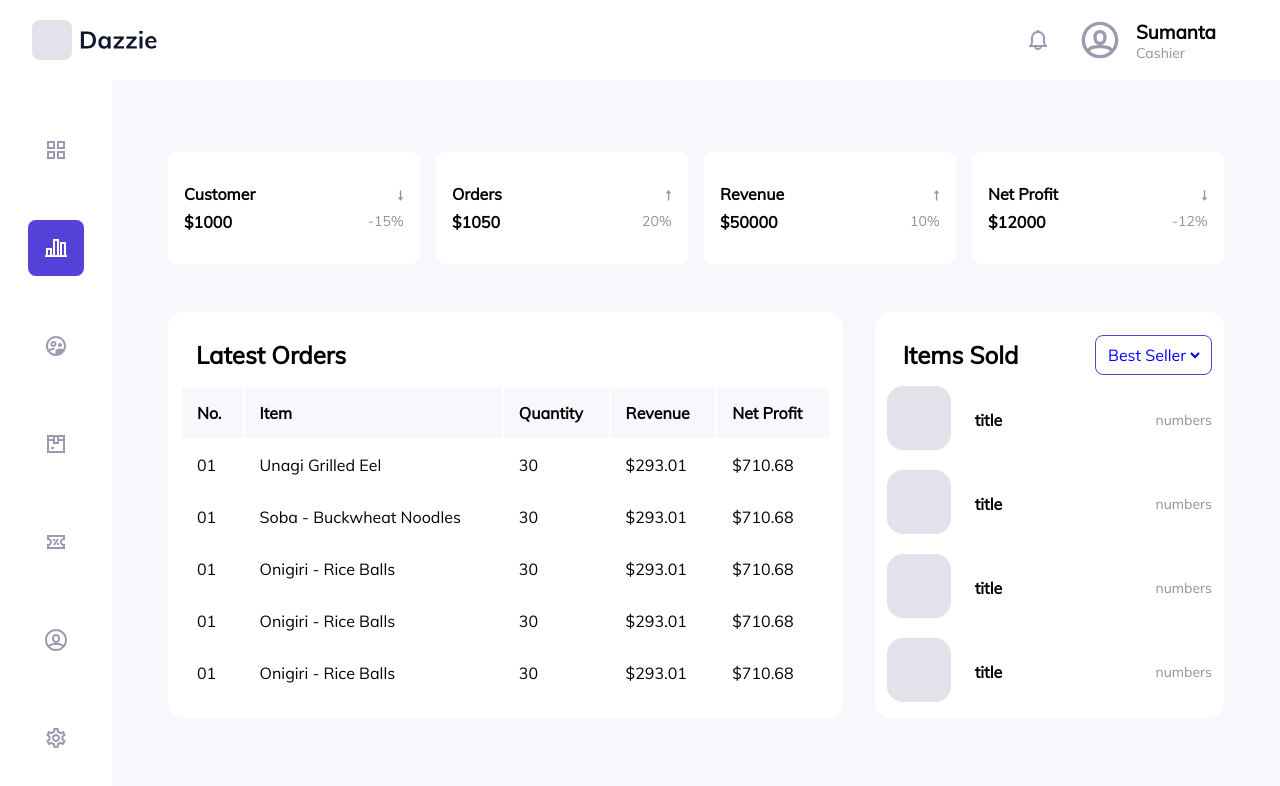
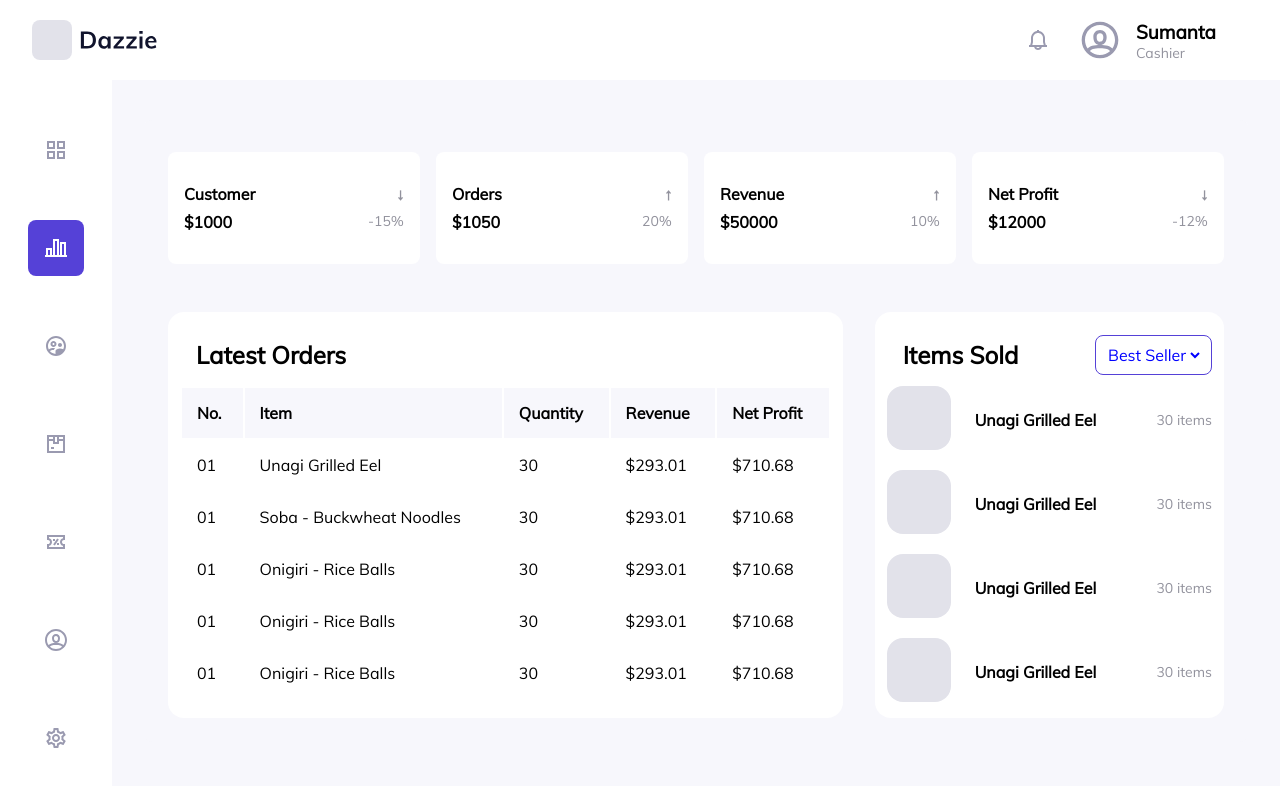
Before and after one commit to Brajesh825/Dazzilie-WebApp, a React (Create React App) app: page /analytics in a window 1280 px wide. Shown: the top 786 px of the page. Built offline with nearby package versions, Linux system fonts and the light colour scheme.

Commit message:
Handled SoldItem List

```diff
--- /dev/null
+++ b/src/Api/itemSold.js
@@ -0,0 +1,9 @@
+const itemSold = [
+  { img: "", title: "Unagi Grilled Eel", amount: 30 },
+  { img: "", title: "Unagi Grilled Eel", amount: 30 },
+  { img: "", title: "Unagi Grilled Eel", amount: 30 },
+  { img: "", title: "Unagi Grilled Eel", amount: 30 },
+  { img: "", title: "Unagi Grilled Eel", amount: 30 },
+];
+
+export default itemSold;
--- /dev/null
+++ b/src/components/SoldItem/SoldItem.js
@@ -0,0 +1,20 @@
+import React from 'react'
+
+import Logo from "../../icons/logo.svg";
+
+const SoldItem = ({item}) => {
+    console.log(item);
+  return (
+    <div className="sold__item">
+    <div>
+      <img src={Logo} alt="img"></img>
+    </div>
+    <span className="details">
+      <h4>{item.title}</h4>
+      <p>{item.amount} items </p>
+    </span>
+  </div>
+  )
+}
+
+export default SoldItem
--- /dev/null
+++ b/src/components/SoldItemList/SoldItemList.js
@@ -0,0 +1,16 @@
+import React from "react";
+
+import SoldItem from "../SoldItem/SoldItem";
+
+const SoldItemList = ({items}) => {
+    console.log(items);
+  return (
+    <div className="items__sold__list">
+      {items.map((item) => {
+        return <SoldItem key={Math.random()} item={item} />;
+      })}
+    </div>
+  );
+};
+
+export default SoldItemList;
--- a/src/screen/Analytics/Analytics.js
+++ b/src/screen/Analytics/Analytics.js
@@ -4,6 +4,10 @@ import "./analytic.scss";
 import Logo from "../../icons/logo.svg";
 
 import profitLossDetails from "../../Api/profitLossDetails";
+
+import itemSold from "../../Api/itemSold";
+
+import SoldItemList from "../../components/SoldItemList/SoldItemList";
 
 const Analytics = () => {
   return (
@@ -81,8 +85,8 @@ const Analytics = () => {
             <div className="items__sold__header">
               <h2>Items Sold</h2>
               <div className="categories">
-                <select id="dropdown" className="bestSeller">
-                  <option selected value="0">
+                <select defaultValue={0}  id="dropdown" className="bestSeller">
+                  <option  value="0">
                     Best Seller
                   </option>
                   <option value="1">1</option>
@@ -92,104 +96,7 @@ const Analytics = () => {
                 </select>
               </div>
             </div>
-            <div className="items__sold__list">
-              <div className="sold__item">
-                <div>
-                <img
-                  src= {Logo}
-                  alt="img"
-                ></img>
-                </div>
-                <span className="details">
-                  <h4>title</h4>
-                  <p>numbers</p>
-                </span>
-              </div>
-              <div className="sold__item">
-                <div>
-                <img
-                  src= {Logo}
-                  alt="img"
-                ></img>
-                </div>
-                <span className="details">
-                  <h4>title</h4>
-                  <p>numbers</p>
-                </span>
-              </div>
-              <div className="sold__item">
-                <div>
-                <img
-                  src= {Logo}
-                  alt="img"
-                ></img>
-                </div>
-                <span className="details">
-                  <h4>title</h4>
-                  <p>numbers</p>
-                </span>
-              </div>
-              <div className="sold__item">
-                <div>
-                <img
-                  src= {Logo}
-                  alt="img"
-                ></img>
-                </div>
-                <span className="details">
-                  <h4>title</h4>
-                  <p>numbers</p>
-                </span>
-              </div>
-              <div className="sold__item">
-                <div>
-                <img
-                  src= {Logo}
-                  alt="img"
-                ></img>
-                </div>
-                <span className="details">
-                  <h4>title</h4>
-                  <p>numbers</p>
-                </span>
-              </div>
-              <div className="sold__item">
-                <div>
-                <img
-                  src= {Logo}
-                  alt="img"
-                ></img>
-                </div>
-                <span className="details">
-                  <h4>title</h4>
-                  <p>numbers</p>
-                </span>
-              </div>
-              <div className="sold__item">
-                <div>
-                <img
-                  src= {Logo}
-                  alt="img"
-                ></img>
-                </div>
-                <span className="details">
-                  <h4>title</h4>
-                  <p>numbers</p>
-                </span>
-              </div>
-              <div className="sold__item">
-                <div>
-                <img
-                  src= {Logo}
-                  alt="img"
-                ></img>
-                </div>
-                <span className="details">
-                  <h4>title</h4>
-                  <p>numbers</p>
-                </span>
-              </div>
-            </div>
+            <SoldItemList items={itemSold } />
           </section>
         </section>
       </div>
```
